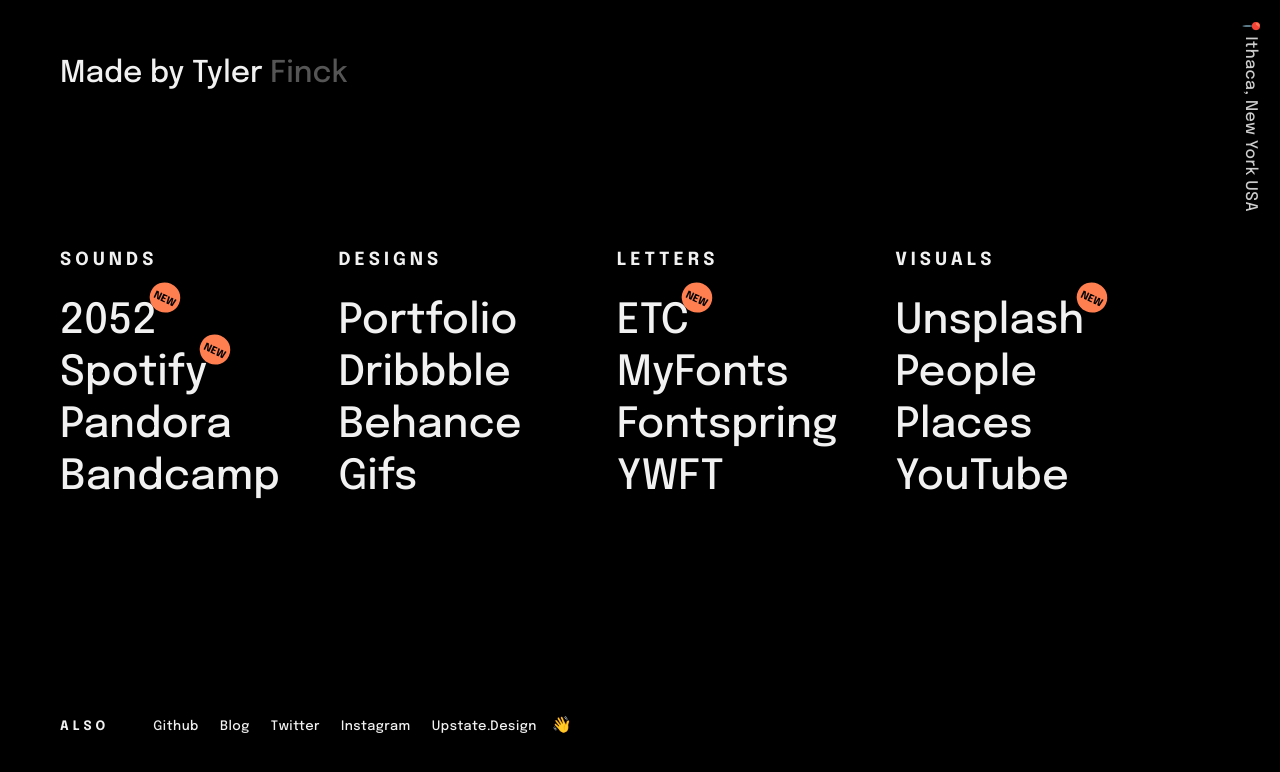
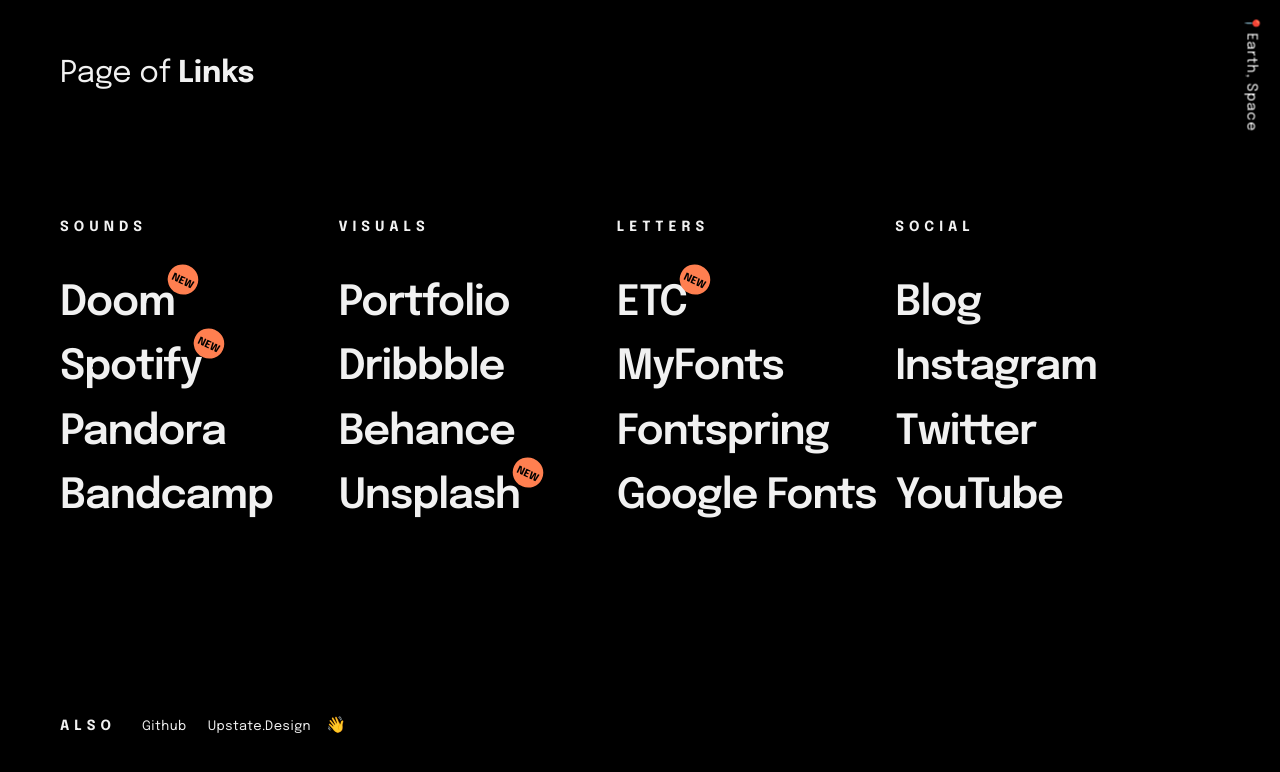
Before and after one commit to sursly/pageoflinks, a plain HTML site: page index.html in a window 1280 px wide. Drawn offline with Linux system fonts and the light colour scheme.

Commit message:
more flexible and readable styles

```diff
--- a/index.html
+++ b/index.html
@@ -6,57 +6,57 @@
 <meta property="og:locale" content="en_US"/>
 <meta property="og:site_name" content="Made by Tyler"/>
 <meta property="og:title" content="Made by Tyler"/>
-<meta property="og:url" content="https://www.madebytyler.com"/>
+<meta property="og:url" content="https://www.tylerfinck.com"/>
 <meta property="og:type" content="website"/>
 <meta property="og:description" content="A page of useful links"/>
 <meta itemprop="name" content="Made by Tyler"/>
 <meta itemprop="headline" content="Made by Tyler"/>
 <meta itemprop="description" content="A page of useful links"/>
 <meta name="twitter:title" content="Made by Tyler"/>
-<meta name="twitter:url" content="https://www.madebytyler.com"/>
+<meta name="twitter:url" content="https://www.tylerfinck.com"/>
 <meta name="twitter:description" content="A page of useful links"/>
-<meta name="twitter:site" content="@typeler"/>
+<meta name="twitter:site" content="@adventureson"/>
 
-<title>Tyler Finck – Graphic Designer – Ithaca, New York, USA</title>
+<title>Ty Finck – Graphic Designer – Ithaca, New York, USA</title>
 <link rel="stylesheet" media="all" href="style.css" />
 </head>
 <body>
 <section id="page">
-  <h1>Made by Tyler <span>Finck</span></h1>
-  <p class="location">📍Ithaca, New York USA</p>
+  <h1><span>Page of </span>Links</h1>
+  <p class="location">📍Earth, Space</p>
   <ul id="music">
   <li>sounds</li>
-  <li><a href="https://2052.madebytyler.com">2052<span class="new">new</span></a></li>
+  <li><a href="https://www.adventureson.band">Doom<span class="new">new</span></a></li>
   <li><a href="https://open.spotify.com/artist/7dknjYDTneyBIz9djlQnXG">Spotify<span class="new">new</span></a></li>
   <li><a href="https://www.pandora.com/artist/tyler-finck/ARX7Z3Xm2VjP3p4">Pandora</a></li>
-  <li><a href="https://tylerfinck.bandcamp.com/">Bandcamp</a></li>
+  <li><a href="https://adventureson.bandcamp.com/">Bandcamp</a></li>
   </ul>
   <ul id="graphics">
-    <li>designs</li>
-    <li><a href="https://www.tylerfinck.com/projects">Portfolio</a></li>
-    <li><a href="https://www.dribbble.com/finck">Dribbble</a></li>
-    <li><a href="https://www.behance.net/tylerfinck">Behance</a></li>
-    <li><a href="https://tylerfinck.tumblr.com">Gifs</a></li>
+    <li>visuals</li>
+    <li><a href="https://www.tylerfinck.com">Portfolio</a></li>
+    <li><a href="https://www.dribbble.com/tybradford">Dribbble</a></li>
+    <li><a href="https://www.behance.net/tybradford">Behance</a></li>
+    <li><a href="https://unsplash.com/@tybradford">Unsplash<span class="new">new</span></a></li>
   </ul>
   <ul id="type">
   <li>letters</li>
   <li><a href="https://www.etc.supply">ETC<span class="new">new</span></a></li>
   <li><a href="https://www.myfonts.com/foundry/Tyler_Finck/">MyFonts</a></li>
   <li><a href="https://www.fontspring.com/foundry/tyler-finck">Fontspring</a></li>
-  <li><a href="https://www.youworkforthem.com/designer/766/tyler-finck/">YWFT</a></li>
+  <li><a href="https://fonts.google.com/?query=finck">Google Fonts</a></li>
   </ul>
   <ul id="Photo/Video">
-  <li>visuals</li>
-  <li><a href="https://unsplash.com/@finck">Unsplash<span class="new">new</span></a></li>
-  <li><a href="https://tylerfinck.com/projects/People">People</a></li>
-  <li><a href="https://tylerfinck.com/projects/places-and-things">Places</a></li>
-  <li><a href="http://youtube.com/c/tylerfinck">YouTube</a></li>
+  <li>social</li>
+  <li><a href="https://www.tylerfinck.com/blog">Blog</a></li>
+  <li><a href="https://www.instagram.com/typeler">Instagram</a></li>
+  <li><a href="https://www.twitter.com/adventureson">Twitter</a></li>
+  <li><a href="https://www.youtube.com/channel/UCkHpgpIAgs4B-d67HRhETug">YouTube</a></li>
   </ul>
 </section>
 
 
 
-<p class="social"><strong>also</strong> <a href="https://github.com/sursly/">Github</a> <a href="https://www.tylerfinck.com">Blog</a> <a href="https://www.twitter.com/typeler">Twitter</a> <a href="https://www.instagram.com/typeler">Instagram</a> <a href="https://upstate.design">Upstate.Design</a>👋</p>
+<p class="social"><strong>also</strong> <a href="https://github.com/sursly/">Github</a> <a href="https://upstate.design">Upstate.Design</a>👋</p>
 
 </body>
 </html>
--- a/style.css
+++ b/style.css
@@ -1,4 +1,4 @@
-@import url('https://fonts.googleapis.com/css2?family=Epilogue:wght@500;700&display=swap');
+@import url('https://fonts.googleapis.com/css2?family=Epilogue:wght@400;600;700&display=swap');
 
 
 /*reset*/a,abbr,acronym,address,applet,article,aside,audio,b,big,blockquote,body,canvas,caption,center,cite,code,dd,del,details,dfn,div,dl,dt,em,embed,fieldset,figcaption,figure,footer,form,h1,h2,h3,h4,h5,h6,header,hgroup,html,i,iframe,img,ins,kbd,label,legend,li,mark,menu,nav,object,ol,output,p,pre,q,ruby,s,samp,section,small,span,strike,strong,sub,summary,sup,table,tbody,td,tfoot,th,thead,time,tr,tt,u,ul,var,video{margin:0;padding:0;border:0;font-size:100%;font:inherit;vertical-align:baseline}article,aside,details,figcaption,figure,footer,header,hgroup,menu,nav,section{display:block}body{line-height:1}ol,ul{list-style:none}blockquote,q{quotes:none}blockquote:after,blockquote:before,q:after,q:before{content:'';content:none}table{border-collapse:collapse;border-spacing:0}
@@ -9,14 +9,18 @@
 background: #000;
 text-rendering:geometricPrecision;
 color: #f1f1f1;
+-webkit-font-smoothing: antialiased;
+-moz-osx-font-smoothing: grayscale;
+font-feature-settings: "ss01"; /* Stylistic set 1 on, low-level */
+font-variant-alternates: styleset(ss01); /* Stylistic set 1 on, high-level */
 }
 
 #page {
   display: flex;
       align-content: center;
-      align-items: center;
+      align-items: stretch;
       height: 100vh;
-      padding: 0 60px;
+      padding: 25vh 60px 0;
 }
 
 p.social {
@@ -27,19 +31,19 @@
 
 h1 {
 font-size: 30px;
-font-weight: normal;
+font-weight: 700;
 line-height: 1;
 position: fixed;
 top: 60px;
 left: 60px;
 }
 h1 span {
-color: #555;
+font-weight: 400;
 }
 p.location {
-font-size: 16px;
-color: #ccc;
-letter-spacing: .5px;
+font-size: 14px;
+color: #fff;
+letter-spacing: 1px;
 position: fixed;
 transform: rotate(90deg);
 right: -70px;
@@ -49,27 +53,30 @@
 
 ul {
 width: 24%;
-display: inline-block;
-vertical-align: top;
 margin-bottom: 4em;
 }
 
 ul li:first-child, p.social strong {
 font-weight: bold;
-letter-spacing: 4px;
-font-size: 19px;
-margin-bottom: .5em;
+letter-spacing: 5px;
+font-size: 20px;
+margin-bottom: 1em;
 margin-right: 2em;
 font-variant: small-caps;
 }
 
+ p.social strong {
+   margin-right: 1em;
+ }
+
 ul li:first-child {
-  font-size: 25px;
+  font-size: 20px;
 }
 
 ul li {
-line-height: 6.5vh;
+line-height: calc(.59em + 5vh);
 font-size: calc(16px + 2vw);
+font-weight: 600;
 }
 
 a {
@@ -96,6 +103,10 @@
 -moz-transition: all 0.15s ease-out;
 -webkit-transition: all 0.15s ease-out;
 
+}
+
+li a {
+  letter-spacing: -0.03em;
 }
 
 a:hover, p.social a:hover {
@@ -137,14 +148,14 @@
 #page {
 position: static;
 display: block;
-padding: 20vh 30px;
+padding: 7vw;
 height: auto;
 }
 
 h1 {
-  top: 30px;
-  left: 30px;
-  font-size: 22px;
+  position: static;
+  font-size: 30px;
+  margin-bottom: .5em;
 }
 
 p.social {
@@ -158,7 +169,7 @@
 }
 
 ul li {
-line-height: 1.9;
+line-height: 1.3;
 font-size: 30px;
 }
 
@@ -182,7 +193,11 @@
 position: static;
 transform: none;
 width: auto;
-margin: -7vh 0 7vh 0;
+margin: 0 auto 3em;
+}
+
+.new {
+  top: -20px;
 }
 
 
```
